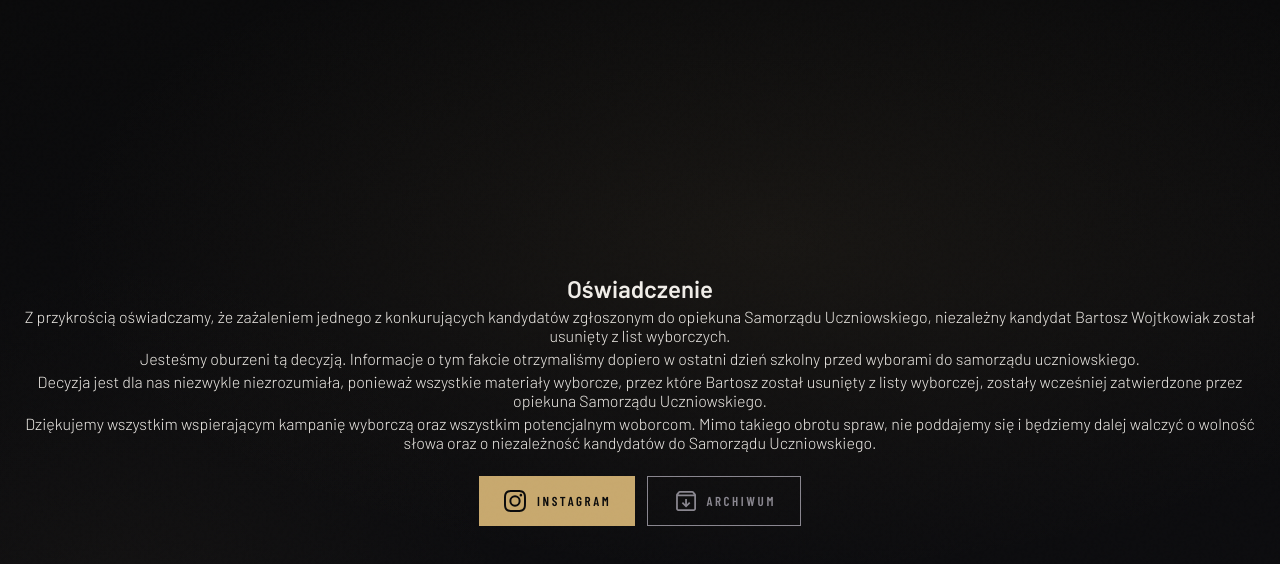
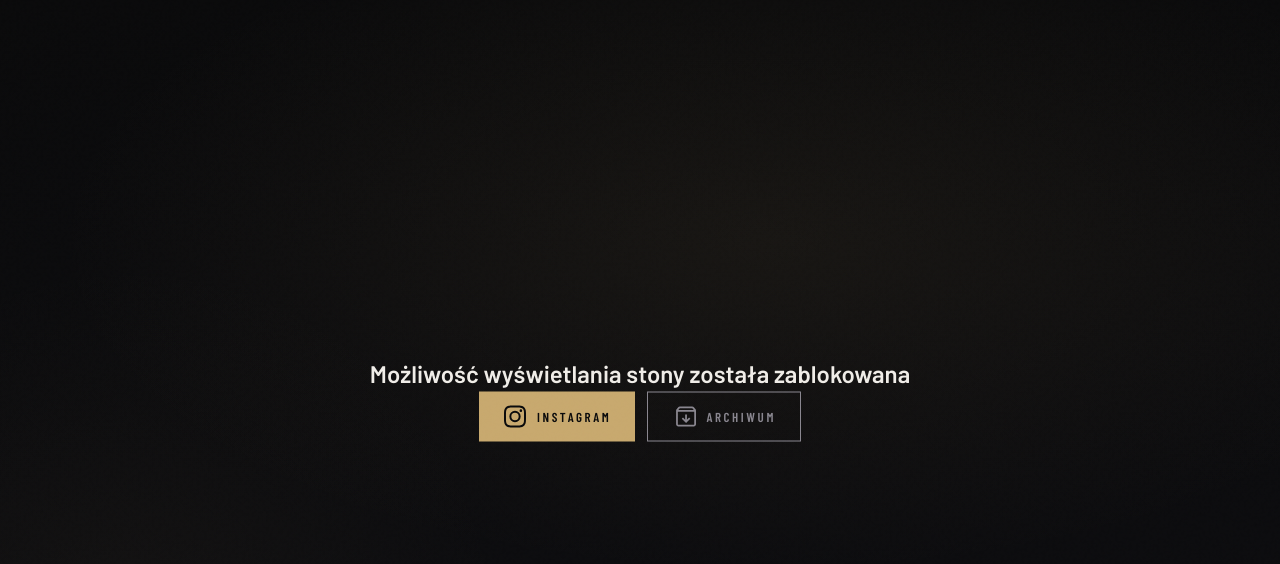
Before and after one commit to uravuz/soltys, a Next.js app: page / in a window 1280 px wide. Shown: the top 564 px of the page. Built offline with nearby package versions, Linux system fonts and the light colour scheme.

Commit message:
usun oswiadczenie

```diff
--- a/components/Blocked.tsx
+++ b/components/Blocked.tsx
@@ -26,28 +26,8 @@ export default function Blocked() {
                 display: "block",
                 marginBottom: "4px",
                 textAlign: "center"
-            }}>Oświadczenie</h1>
+            }}>Możliwość wyświetlania stony została zablokowana</h1>
 
-<p style={{
-display: "block",
-marginBottom: "4px",
-textAlign: "center"
-}}>Z przykrością oświadczamy, że zażaleniem jednego z konkurujących kandydatów zgłoszonym do opiekuna Samorządu Uczniowskiego, niezależny kandydat Bartosz Wojtkowiak został usunięty z list wyborczych.</p>
-<p style={{
-display: "block",
-marginBottom: "4px",
-textAlign: "center"
-}}>Jesteśmy oburzeni tą decyzją. Informacje o tym fakcie otrzymaliśmy dopiero w ostatni dzień szkolny przed wyborami do samorządu uczniowskiego.</p>
-<p style={{
-display: "block",
-marginBottom: "4px",
-textAlign: "center"
-}}>Decyzja jest dla nas niezwykle niezrozumiała, ponieważ wszystkie materiały wyborcze, przez które Bartosz został usunięty z listy wyborczej, zostały wcześniej zatwierdzone przez opiekuna Samorządu Uczniowskiego.</p>
-<p style={{
-display: "block",
-marginBottom: "24px",
-textAlign: "center"
-}}>Dziękujemy wszystkim wspierającym kampanię wyborczą oraz wszystkim potencjalnym woborcom. Mimo takiego obrotu spraw, nie poddajemy się i będziemy dalej walczyć o wolność słowa oraz o  niezależność kandydatów do Samorządu Uczniowskiego.</p>
 
             <style>{`
                 @media (max-width: 393px) {
```
